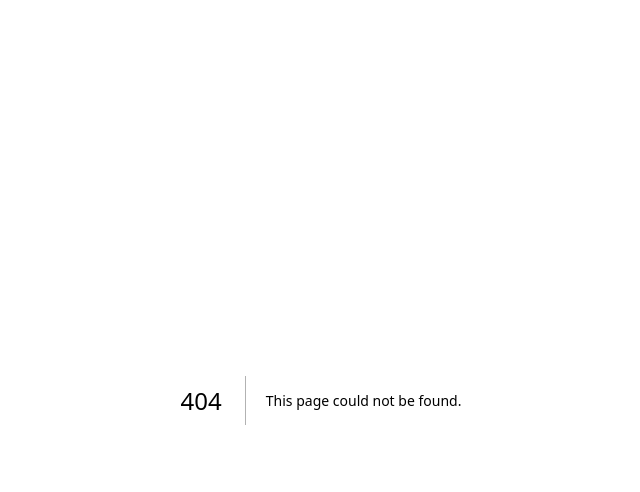
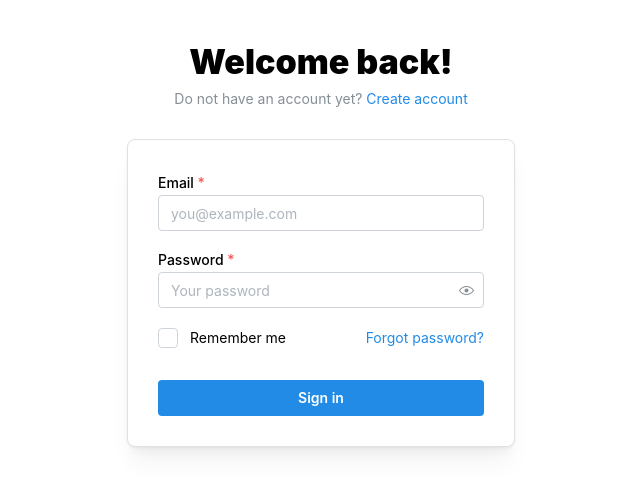
Before and after one commit to josejuniorpg/LocalAdventures-Tecnica, a Next.js app: page /login in a window 1280 px wide. Before the commit this address had no page. Shown: the top 492 px of the page, without its empty margins (319-959 px from the left). Built offline with nearby package versions, Linux system fonts and the light colour scheme.

Commit message:
Login base.

```diff
--- a/package.json
+++ b/package.json
@@ -25,6 +25,7 @@
     "@mantine/hooks": "^7.13.3",
     "@next/bundle-analyzer": "^14.2.4",
     "@tabler/icons-react": "^3.19.0",
+    "js-cookie": "^3.0.5",
     "next": "14.2.4",
     "react": "18.3.1",
     "react-dom": "18.3.1"
@@ -40,6 +41,7 @@
     "@testing-library/react": "^16.0.0",
     "@testing-library/user-event": "^14.5.2",
     "@types/jest": "^29.5.12",
+    "@types/js-cookie": "^3",
     "@types/node": "^20.14.8",
     "@types/react": "18.3.3",
     "@typescript-eslint/eslint-plugin": "^7.13.1",
--- /dev/null
+++ b/src/app/login/page.tsx
@@ -0,0 +1,5 @@
+import { Login } from 'components/Login';
+
+export default function Page() {
+  return <Login />;
+}
--- /dev/null
+++ b/src/components/Login/Login.module.css
@@ -0,0 +1,6 @@
+.title {
+    font-family:
+            Greycliff CF,
+            var(--mantine-font-family);
+    font-weight: 900;
+}
--- /dev/null
+++ b/src/components/Login/index.tsx
@@ -0,0 +1,114 @@
+'use client';
+
+import { useState } from 'react';
+import Cookies from 'js-cookie';
+import {
+  Anchor,
+  Button,
+  Checkbox,
+  Container,
+  Group,
+  Paper,
+  PasswordInput,
+  Text,
+  TextInput,
+  Title,
+} from '@mantine/core';
+import classes from './Login.module.css';
+
+export function Login() {
+  const [email, setEmail] = useState('');
+  const [password, setPassword] = useState('');
+  const [loading, setLoading] = useState(false);
+  const [error, setError] = useState('');
+
+  const handleLogin = async (e: React.FormEvent<HTMLFormElement>) => {
+    e.preventDefault();
+    setLoading(true);
+
+    const loginData = {
+      username: email,
+      password: password,
+    };
+
+    try {
+      const response = await fetch('https://someting-anzudes.pythonanywhere.com/api/users/login/', {
+        method: 'POST',
+        headers: {
+          'Content-Type': 'application/json',
+        },
+        body: JSON.stringify(loginData),
+      });
+
+      if (response.ok) {
+        const data = await response.json();
+        console.log('Login successful:', data);
+        setError('');
+
+        Cookies.set('authToken', data.token, { expires: 7 }); // La cookie expira en 7 días
+
+        window.location.href = '/'; // Cambia esto a la ruta deseada
+      } else {
+        const errorData = await response.json();
+        setError(errorData.detail || 'Login failed. Please try again.');
+      }
+    } catch (error) {
+      setError('An error occurred. Please try again later.');
+    }
+
+    setLoading(false);
+  };
+  return (
+    <Container size={420} my={40}>
+      <Title ta="center" className={classes.title}>
+        Welcome back!
+      </Title>
+      <Text c="dimmed" size="sm" ta="center" mt={5}>
+        Do not have an account yet?{' '}
+        <Anchor size="sm" component="button">
+          Create account
+        </Anchor>
+      </Text>
+
+      <Paper
+        withBorder
+        shadow="md"
+        p={30}
+        mt={30}
+        radius="md"
+        component="form"
+        onSubmit={handleLogin}
+      >
+        <TextInput
+          label="Email"
+          placeholder="you@example.com"
+          required
+          value={email}
+          onChange={(e) => setEmail(e.target.value)}
+        />
+        <PasswordInput
+          label="Password"
+          placeholder="Your password"
+          required
+          mt="md"
+          value={password}
+          onChange={(e) => setPassword(e.target.value)}
+        />
+        {error && (
+          <Text color="red" mt="md">
+            {error}
+          </Text>
+        )}
+        <Group justify="space-between" mt="lg">
+          <Checkbox label="Remember me" />
+          <Anchor component="button" size="sm">
+            Forgot password?
+          </Anchor>
+        </Group>
+        <Button fullWidth mt="xl" type="submit" loading={loading}>
+          {loading ? 'Signing in...' : 'Sign in'}
+        </Button>
+      </Paper>
+    </Container>
+  );
+}
```
Also changed, not shown: 1 other file (tests, documents, lock files or other folders).
